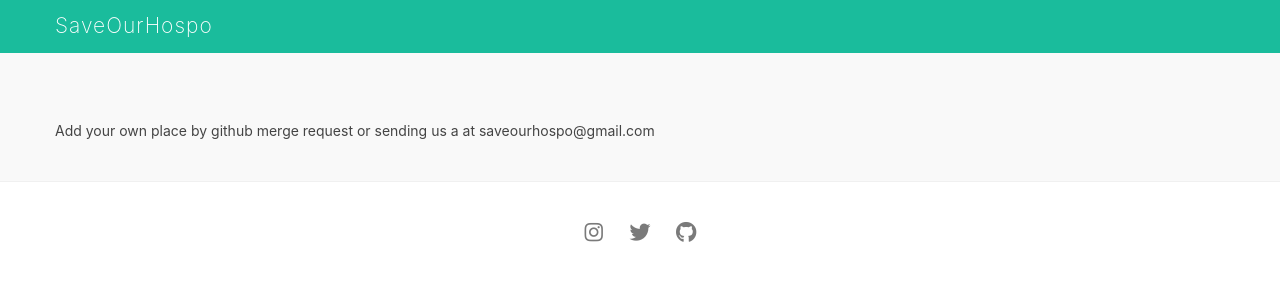
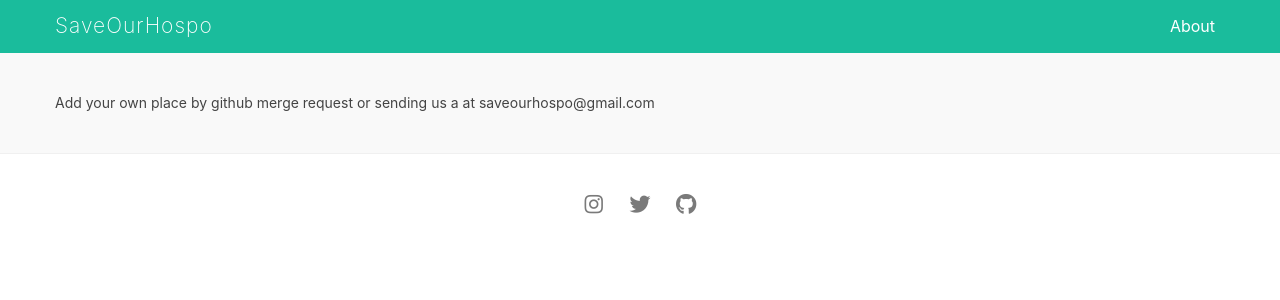
Before and after one commit to saveourhospo/saveourhospo.github.io, a Jekyll site: the page built from about.md, in a window 1280 px wide. Shown: the top 300 px of the page. Built offline with Jekyll 4.4.1, drawn with Linux system fonts in a browser that asks for light colours; nearby versions of some CDN libraries.

Commit message:
add page

```diff
--- a/_config.yml
+++ b/_config.yml
@@ -9,6 +9,10 @@ settings:
   email: "saveourhospo@gmail.com"
   img_placeholder: "https://source.unsplash.com/collection/2455617"
   rss: false
+
+# Navigation Links
+navigation:
+  - {name: 'About', link: '/about'}
 
 # Social Media Links
 social:
--- a/_includes/card.html
+++ b/_includes/card.html
@@ -4,7 +4,7 @@
             {% if post.image %}
                 {% assign src = post.image %}
             {% else %}
-                {% assign random = "1,2,3,4,5,6,7,8,9" | split: ',' | sample %}
+                {% assign random = "1,2,3,4,5,6,7,8,9" | split: "," | sample: 3 | join: "" %}
                 {% assign src = site.settings.img_placeholder | append: "/" | append: random %}
             {% endif %}
             <img src="{{ src }}" alt="{{ post.title }}">
--- a/_includes/header.html
+++ b/_includes/header.html
@@ -2,6 +2,13 @@
     <div class="container">
         <div class="header-inner">
             <a class="logo" href="{{ '/' | relative_url }}" class="header-title">{{ site.settings.title }}</a>
+            <nav class="header-links">
+                {% for item in site.navigation %}
+                <a class="header-link" href="{{ item.link | relative_url }}" itemprop="url">
+                    <span itemprop="name">{{ item.name }}</span>
+                </a>
+                {% endfor %}
+            </nav>
         </div>
     </div>
 </header>
--- a/_sass/main.scss
+++ b/_sass/main.scss
@@ -67,12 +67,36 @@ header {
             letter-spacing: 1px;
             text-decoration: none;
         }
+
+        .header-links {
+            display: flex;
+            width: auto;
+            height: 100%;
+
+            a.header-link {
+                display: flex;
+                align-items: center;
+                border-bottom: 0;
+                height: 100%;
+                padding: 0 10px;
+                text-decoration: none;
+                color: $color-white;
+                font-size: 1rem;
+
+                &:hover {
+                    background-color: rgba(255, 255, 255, 0.2);
+                }
+            }
+        }
     }
+}
+
+.home {
+    padding-top: 2.25rem;
 }
 
 .content {
     background-color: $color-blog-bg;
-    padding-top: 2em;
 
     .posts {
         display: flex;
```
